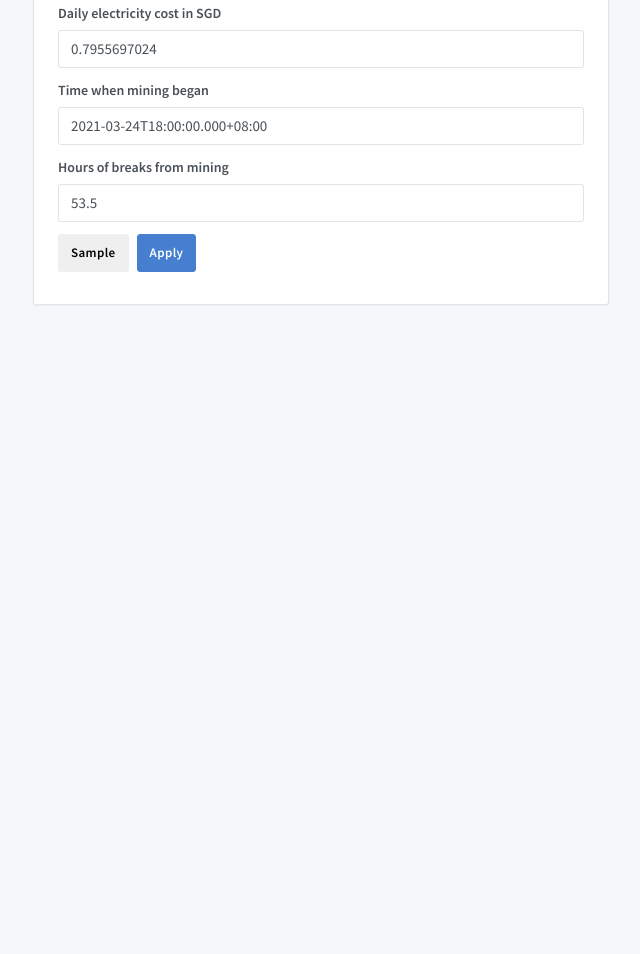
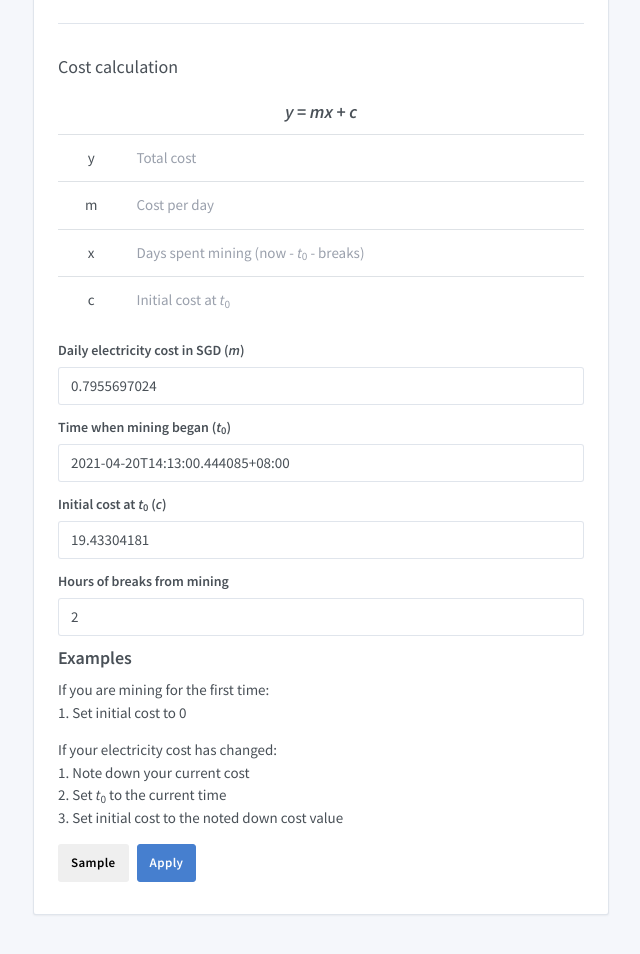
Before and after one commit to AndrewKeYanzhe/ethermine-dashboard, a plain HTML site: page index.html in a window 1280 px wide. Shown: the part 616-1570 px from the top of the page, without its empty margins (19-659 px from the left). Before the commit the page ends 969 px from the top, so only its background shows below. Drawn offline with nearby package versions, Linux system fonts and the light colour scheme; no server answers.

Commit message:
Implemented y=mx+c cost model

```diff
--- a/index.html
+++ b/index.html
@@ -54,15 +54,10 @@
 				<div class="container">
 					<div class="d-flex">
 						<div class="h1 m-0">Mining Dashboard</div>
-						<div class="d-flex order-lg-2 ml-auto">
-						</div>
-<!--               <a href="#" class="header-toggler d-lg-none ml-3 ml-lg-0" data-toggle="collapse" data-target="#headerMenuCollapse">
-                <span class="header-toggler-icon"></span>
-            </a> -->
+						<div class="d-flex order-lg-2 ml-auto"></div>
 					</div>
 				</div>
 			</div>
-
 			<div class="my-3 my-md-5">
 				<div class="container">
 					<div class="page-header">
@@ -176,31 +171,74 @@
 										<label class="form-label">Fees and losses <br>e.g. TeamRedMiner (0.75%) + Ethermine (1%) + stale shares (1%) = 2.75%</label>
 										<input id="hashLosses" type="text" class="form-control" name="example-text-input" placeholder="">
 									</div>
+									<hr>
+									<h3 class="card-title">Cost calculation</h3>
+									<h4 class="text-center"><var>y</var> = <var>mx</var> + <var>c</var></h4>
+									<div class="table-responsive">
+										<table										class="table table-vcenter">
+											<tbody>
+												<tr>
+													<td class="text-center">y</td>
+													<td class="text-muted">Total cost</td>
+												</tr>
+												<tr>
+													<td class="text-center">m</td>
+													<td class="text-muted">Cost per day</td>
+												</tr>
+												<tr>
+													<td class="text-center">x</td>
+													<td class="text-muted">Days spent mining (now - <var>t</var><sub>0</sub> - breaks)</td>
+													<!-- <td class="text-muted" >Time spent mining</td> -->
+												</tr>
+												<tr>
+													<td class="text-center">c</td>
+													<td class="text-muted">Initial cost at <var>t</var><sub>0</sub></td>
+
+												</tr>
+											</tbody>
+										</table>
+									</div>
 									<div class="mb-3">
-							<label class="form-label">Daily electricity cost in SGD</label>
+										<label class="form-label">Daily electricity cost in SGD (<var>m</var>)</label>
 										<input id="dailyElectrictyCost" type="text" class="form-control" name="example-text-input" placeholder="">
 									</div>
 									<div class="mb-3">
-							<label class="form-label">Time when mining began</label>
+										<label class="form-label">Time when mining began (<var>t</var><sub>0</sub>)</label>
 										<input id="miningBeganTimestamp" type="text" class="form-control" name="example-text-input" placeholder="">
+									</div>
+									<div class="mb-3">
+										<label class="form-label">Initial cost at <var>t</var><sub>0</sub> (<var>c</var>)</label>
+										<input id="initialCost" type="text" class="form-control" name="example-text-input" placeholder="">
 									</div>
 									<div class="mb-3">
 										<label class="form-label">Hours of breaks from mining</label>
 										<input id="breaksFromMining" type="text" class="form-control" name="example-text-input" placeholder="">
 									</div>
+
+									<h4>Examples</h4>
+									<p>If you are mining for the first time:<br>
+									1. Set initial cost to 0 </p>
+									<p>
+										If your electricity cost has changed:<br>
+										1. Note down your current cost<br>
+										2. Set <var>t</var><sub>0</sub> to the current time<br>
+										3. Set initial cost to the noted down cost value
+									</p>
 									<div class="btn-list">
-
 										<button class="btn" onclick="showSample()">Sample</button>
 										<button class="btn btn-primary" onclick="applySettings()">Apply</button>
+									</div>
+								</div>
 
 
 							</div>
-
-
 						</div>
 
 					</div>
 				</div>
 			</div>
+		</div>
+
+	</div>
 </body>
 </html>
--- a/script.js
+++ b/script.js
@@ -1,20 +1,10 @@
 let sampleMinerAddress = "0x239bb422Cc8254b64838f396555C64c8cB68dcf7"
-// let sampleAcceptedHashrate = 30.4 //in MH/s (please deduct fees e.g. 0.75% teamredminer, 1% ethermine, 1% stale rate)
-let sampleBreaksFromMining = 53.5 //in hours
-let sampleDailyElectrictyCost = 0.7955697024000000 //sgd
-let sampleMiningBeganTimestamp = "2021-03-24T18:00:00.000+08:00"
 let sampleReportedHashrate = 31.3
 let sampleHashLosses = 2.75 //in percent
-
-// let sample = {
-// 	MinerAddress : "0x239bb422Cc8254b64838f396555C64c8cB68dcf7",
-// 	hashLosses : 30.4, //in MH/s (please deduct fees e.g. 0.75% teamredminer, 1% ethermine, 1% stale rate)
-// 	BreaksFromMining : 40, //in hours
-// 	DailyElectrictyCost : 0.7955697024000000, //sgd
-// 	MiningBeganTimestamp : "2021-03-24T18:00:00.000+08:00",
-// 	ReportedHashrate : 31.3
-// }
-
+let sampleDailyElectrictyCost = 0.7955697024000000 //sgd
+let sampleMiningBeganTimestamp = "2021-04-20T14:13:00.444085+08:00"
+let sampleInitialCost = 19.43304181
+let sampleBreaksFromMining = 2 //in hours
 
 const varToString = varObj => Object.keys(varObj)[0]
 
@@ -68,7 +58,6 @@ function getethWalletInfo(minerAddress){
 			// resolve(-999999999)
 		});
 	});
-
 }
 
 function getEthermineDashboard(minerAddress) {
@@ -114,44 +103,33 @@ function getEthermineWorkerInfo(minerAddress) {
 function showSample(){
 	console.log("showing sample")
 	document.getElementById("minerAddress").value = sampleMinerAddress
-	document.getElementById("minerAddress").value = sampleMinerAddress
 	// console.log(sampleReportedHashrate)
 	document.getElementById("referenceReportedHashrate").value = sampleReportedHashrate
 	// document.getElementById("reportedHashrate").value = 34343
 	document.getElementById("hashLosses").value = sampleHashLosses
 	document.getElementById("dailyElectrictyCost").value = sampleDailyElectrictyCost
 	document.getElementById("miningBeganTimestamp").value = sampleMiningBeganTimestamp
+	document.getElementById("initialCost").value = sampleInitialCost
 	document.getElementById("breaksFromMining").value = sampleBreaksFromMining
 }
 
 function showSettings(){
-	// if(document.getElementById("settings").style.display == 'none'){
-	// 	document.getElementById("settings").style.display = 'block'
-
-		// document.getElementById("minerAddress").style.display == 'none'
 		document.getElementById("minerAddress").value = minerAddress
 		document.getElementById("referenceReportedHashrate").value = reportedHashrate
 		document.getElementById("hashLosses").value = hashLosses
 		document.getElementById("dailyElectrictyCost").value = dailyElectrictyCost
 		document.getElementById("miningBeganTimestamp").value = miningBeganTimestamp
+		document.getElementById("initialCost").value = initialCost
 		document.getElementById("breaksFromMining").value = breaksFromMining
-	// }
-	// else{
-	// 	document.getElementById("settings").style.display = 'none'
-	// }
 }
 
 function applySettings(){
-	// document.getElementById("totalEth").innerText = "Fetching"
-	// document.getElementById("dailyEth").innerText = "Fetching"
-	// document.getElementById("dailyProfitSgd").innerText = "Fetching"
-	// document.getElementById("profitSgd").innerText = "Fetching"
-
 	minerAddress = document.getElementById("minerAddress").value
 	reportedHashrate = document.getElementById("referenceReportedHashrate").value
 	hashLosses = document.getElementById("hashLosses").value
 	dailyElectrictyCost = document.getElementById("dailyElectrictyCost").value
 	miningBeganTimestamp = document.getElementById("miningBeganTimestamp").value
+	initialCost = document.getElementById("initialCost").value
 	breaksFromMining = document.getElementById("breaksFromMining").value
 
 	setCookie(varToString({minerAddress}),minerAddress)
@@ -159,12 +137,11 @@ function applySettings(){
 	setCookie(varToString({reportedHashrate}),reportedHashrate)
 	setCookie(varToString({dailyElectrictyCost}),dailyElectrictyCost)
 	setCookie(varToString({miningBeganTimestamp}),miningBeganTimestamp)
+	setCookie(varToString({initialCost}),initialCost)
 	setCookie(varToString({breaksFromMining}),breaksFromMining)
 	console.log(document.cookie)
 
 	location.reload()
-
-	// asyncCall()
 }
 
 function getCookie(cname) {
@@ -262,6 +239,9 @@ async function asyncCall() {
 	daysMined = daysElapsed - breaksFromMining/24
 	// console.log(daysMined)
 	totalCost = daysMined*dailyElectrictyCost
+	// console.log(typeof initialCost)
+	totalCost += Number(initialCost)
+	// console.log(totalCost)
 	// console.log(totalCost)
 	profitSgd = totalBalSgd - totalCost
 	dailyRevenueSgd = ethPerDay*ethPrice
@@ -294,40 +274,25 @@ let hashLosses = getCookie("hashLosses")
 let breaksFromMining = getCookie("breaksFromMining")
 let dailyElectrictyCost = getCookie("dailyElectrictyCost")
 let miningBeganTimestamp = getCookie("miningBeganTimestamp")
+let initialCost = getCookie("initialCost")
 let reportedHashrate = getCookie("reportedHashrate")
 
-// function setDefualtCookies(varName,varValue){
-// 	if (!varValue){
-// 		console.log("setting"+varName)
-// 		setCookie(varName,varValue)
-// 		return sample[varName]
-// 	}
-// }
 
-// minerAddress = setDefualtCookies({minerAddress,minerAddress})
-// minerAddress = setDefualtCookies({minerAddress,minerAddress})
-// minerAddress = setDefualtCookies({minerAddress,minerAddress})
-// minerAddress = setDefualtCookies({minerAddress,minerAddress})
-// minerAddress = setDefualtCookies({minerAddress,minerAddress})
-
-
-
-
-
-
-if (!(minerAddress || hashLosses || breaksFromMining || dailyElectrictyCost || miningBeganTimestamp || reportedHashrate)){
+if (!(minerAddress || hashLosses || breaksFromMining || dailyElectrictyCost || miningBeganTimestamp || reportedHashrate || initialCost)){
 	console.log("No cookies set")
 	minerAddress = sampleMinerAddress
 	hashLosses = sampleHashLosses
 	breaksFromMining = sampleBreaksFromMining
 	dailyElectrictyCost = sampleDailyElectrictyCost
 	miningBeganTimestamp = sampleMiningBeganTimestamp
+	initialCost = sampleInitialCost
 	reportedHashrate = sampleReportedHashrate
 
 	setCookie(varToString({minerAddress}),minerAddress)
 	setCookie(varToString({hashLosses}),hashLosses)
 	setCookie(varToString({dailyElectrictyCost}),dailyElectrictyCost)
 	setCookie(varToString({miningBeganTimestamp}),miningBeganTimestamp)
+	setCookie(varToString({initialCost}),initialCost)
 	setCookie(varToString({breaksFromMining}),breaksFromMining)
 	setCookie(varToString({reportedHashrate}),reportedHashrate)
 }
```
Lines whose indentation alone changed are shown as unchanged.
